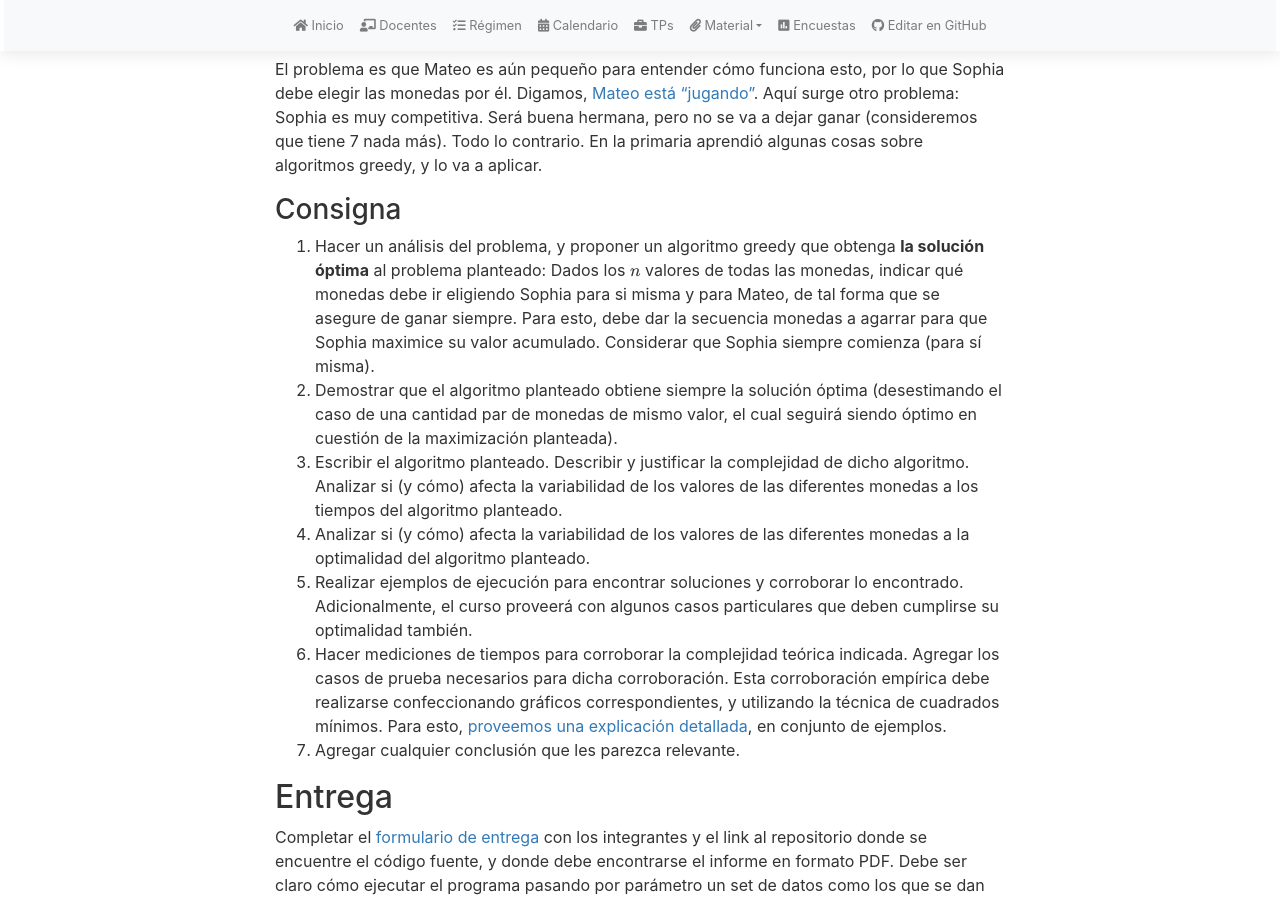
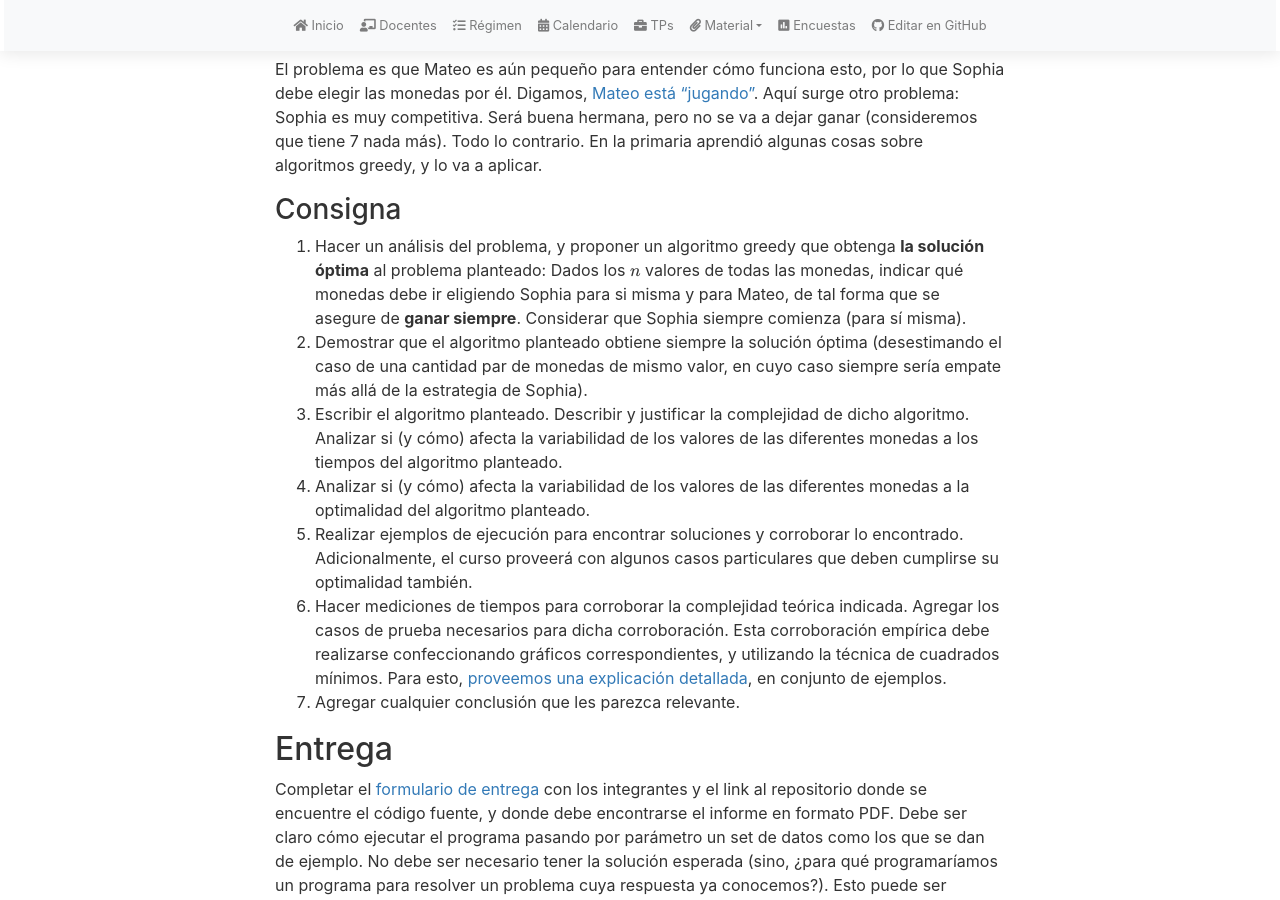
Before and after one commit to algoritmos-rw/tda_bg, a Jekyll site: the page built from tps/2024_2/tp1.md, in a window 1280 px wide and 900 px high, scrolled down 497 px. Built offline with Jekyll 4.4.1, drawn with Linux system fonts in a browser that asks for light colours; nearby versions of some CDN libraries; our own code applies the rules of GitHub Pages for plain Markdown files.

Commit message:
Corrección TP1 Hermanos

```diff
--- a/tps/2024_2/tp1.md
+++ b/tps/2024_2/tp1.md
@@ -23,8 +23,8 @@ El problema es que Mateo es aún pequeño para entender cómo funciona esto, por
 
 1. Hacer un análisis del problema, y proponer un algoritmo greedy que obtenga **la solución óptima** al
 problema planteado:
-Dados los $$n$$ valores de todas las monedas, indicar qué monedas debe ir eligiendo Sophia para si misma y para Mateo, de tal forma que se asegure de ganar siempre. Para esto, debe dar la secuencia monedas a agarrar para que Sophia maximice su valor acumulado. Considerar que Sophia siempre comienza (para sí misma).
-2. Demostrar que el algoritmo planteado obtiene siempre la solución óptima (desestimando el caso de una cantidad par de monedas de mismo valor, el cual seguirá siendo óptimo en cuestión de la maximización planteada).
+Dados los $$n$$ valores de todas las monedas, indicar qué monedas debe ir eligiendo Sophia para si misma y para Mateo, de tal forma que se asegure de **ganar siempre**. Considerar que Sophia siempre comienza (para sí misma).
+2. Demostrar que el algoritmo planteado obtiene siempre la solución óptima (desestimando el caso de una cantidad par de monedas de mismo valor, en cuyo caso siempre sería empate más allá de la estrategia de Sophia).
 3. Escribir el algoritmo planteado. Describir y justificar la complejidad de dicho algoritmo. Analizar si
 (y cómo) afecta la variabilidad de los valores de las diferentes monedas a los tiempos del algoritmo planteado.
 4. Analizar si (y cómo) afecta la variabilidad de los valores de las diferentes monedas a la optimalidad del
```
